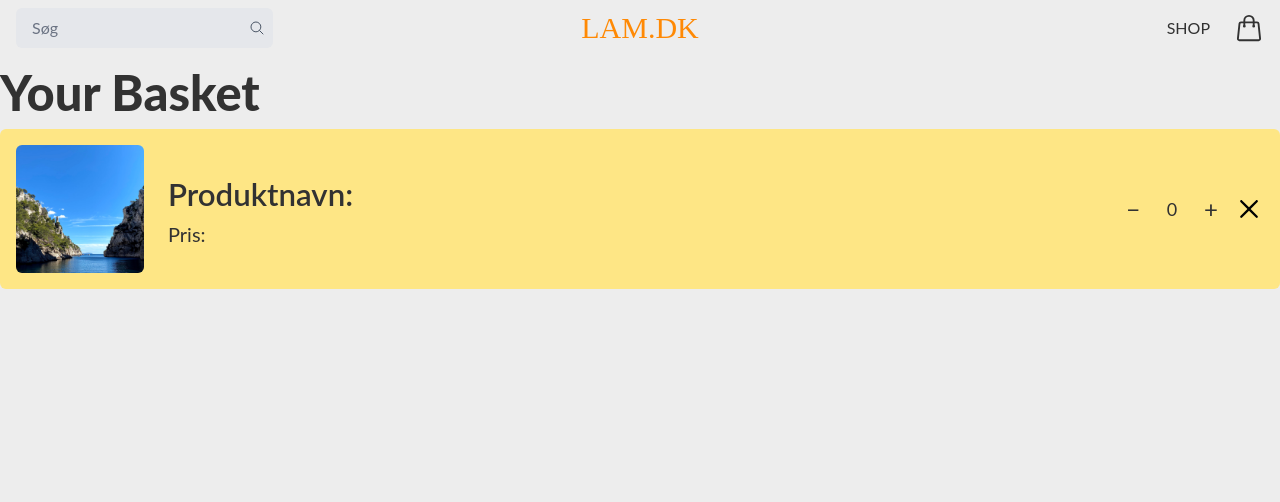
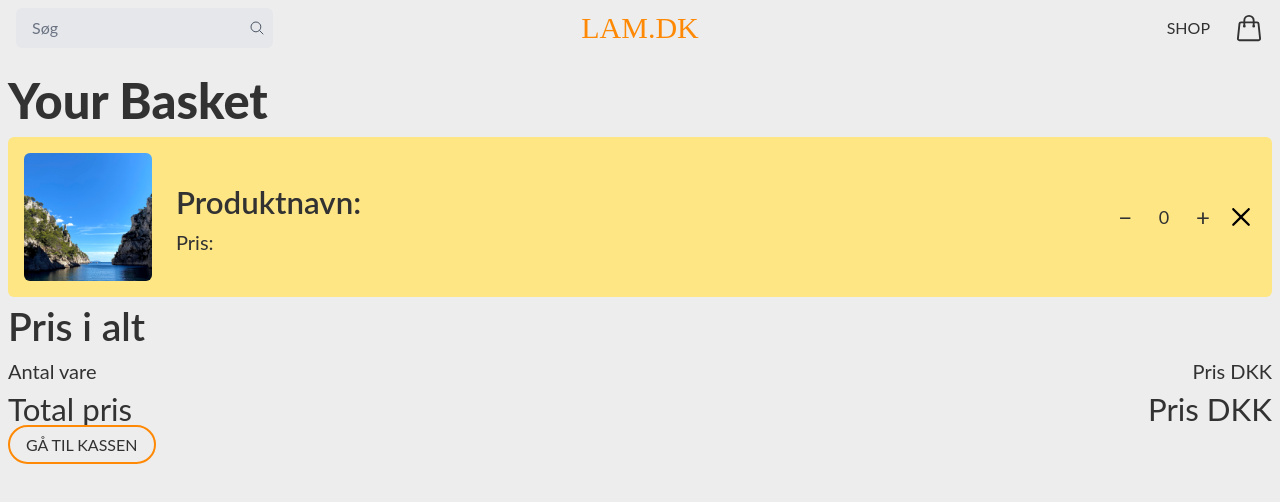
Before and after one commit to Lamo0004/simple-shop, a Next.js app: page /kurv in a window 1280 px wide. Shown: the top 502 px of the page. Built offline with nearby package versions, Linux system fonts and the light colour scheme.

Commit message:
price opdatering

```diff
--- a/src/app/kurv/page.js
+++ b/src/app/kurv/page.js
@@ -1,9 +1,11 @@
 import CartCard from "@/components/CartCard";
+import Price from "@/components/Price";
 
 const Kurv = () => {
-  return <article>
+  return <article className="p-2">
     <h1>Your Basket</h1>
     <CartCard />
+    <Price />
 
   </article>;
 };
--- a/src/components/Price.jsx
+++ b/src/components/Price.jsx
@@ -12,7 +12,7 @@ const Price = () => {
         <h3>Total pris</h3>
         <h3>Pris DKK</h3>
       </div>
-      <ButtonNewSide title="GÅ TIL KASSEN" href="#"></ButtonNewSide>
+      <ButtonNewSide title="GÅ TIL KASSEN" href="#" ></ButtonNewSide>
     </div>
   );
 };
```
